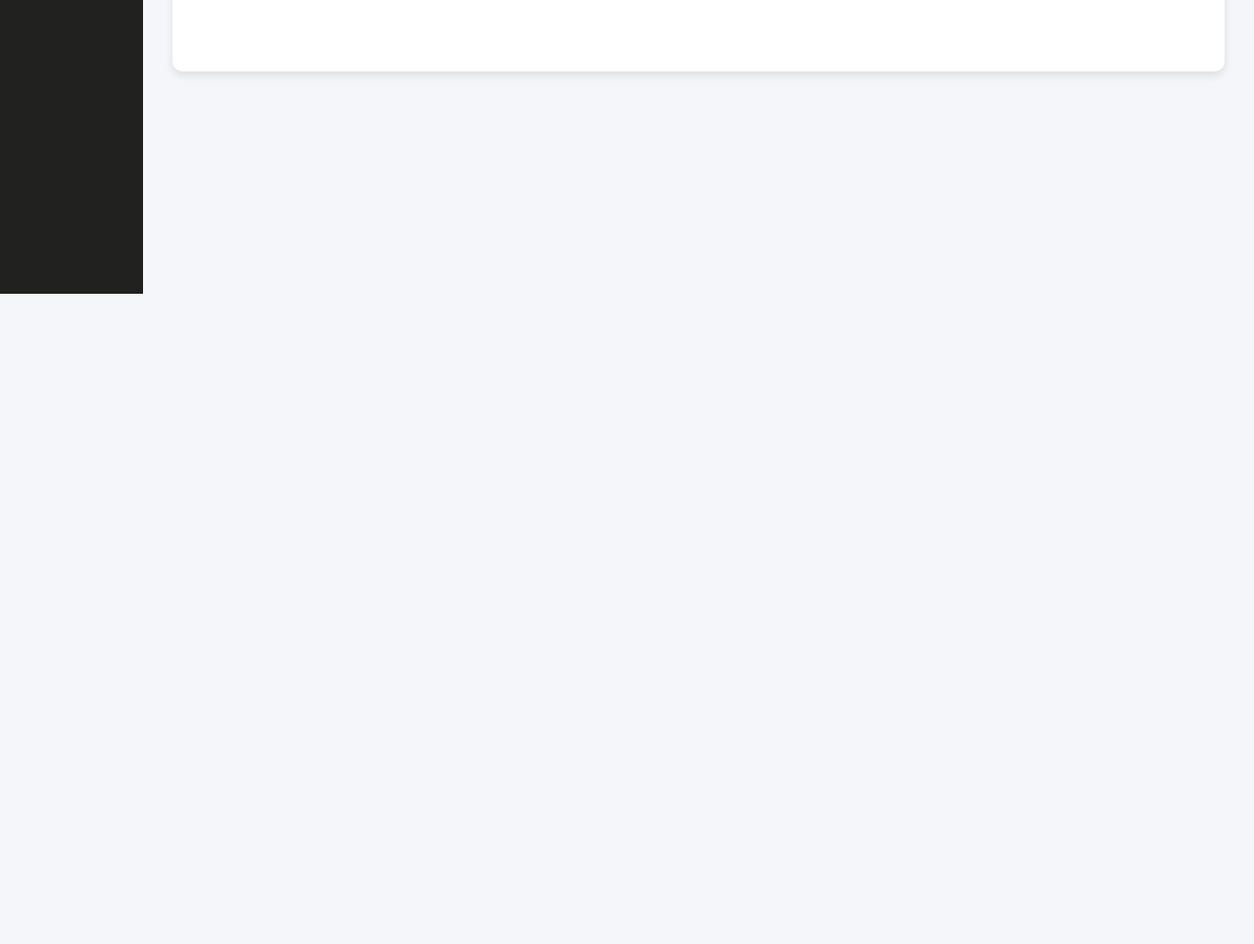
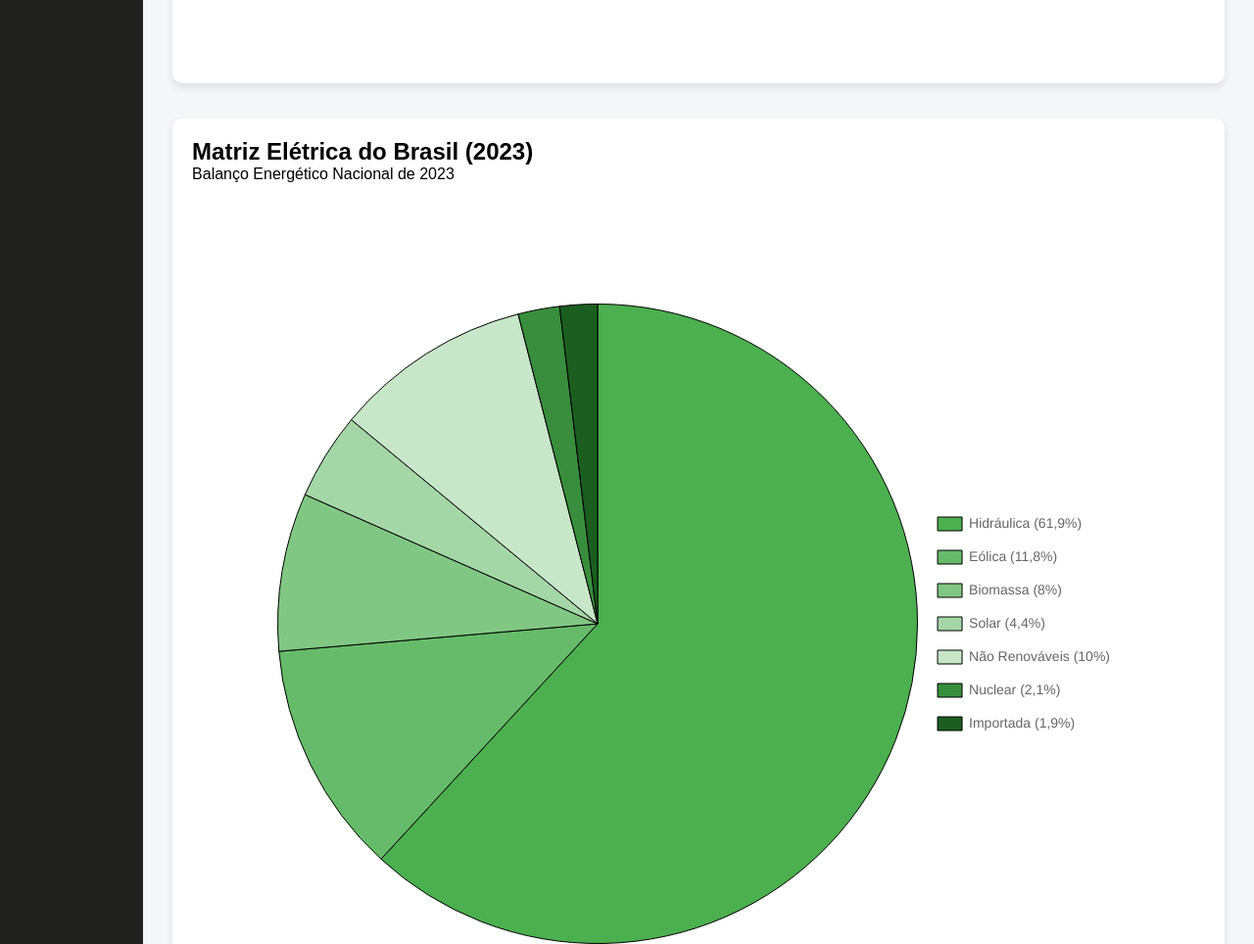
Before and after one commit to alecsandermoraes/biomassa, an Electron app: page pages/dashboard.html in a window 1280 px wide. Shown: the part 1700-2664 px from the top of the page at 98% size. Before the commit the page ends 2000 px from the top, so only its background shows below. Drawn offline with nearby package versions, Linux system fonts and the light colour scheme.

Commit message:
Gráfico da Matriz Elétrica Brasileira de 2023

```diff
--- a/pages/dashboard.html
+++ b/pages/dashboard.html
@@ -44,7 +44,7 @@
             </div>
 
             <div class="chart">
-                <h3>Gráfico de Uso da Biomassa no Brasil</h3>
+                <h2>Gráfico de Uso da Biomassa no Brasil</h2>
                 <p>CCEE e Unica (com dados do MME)</p>
                 <canvas id="myChart" width="400" height="150"></canvas>
             </div>
@@ -52,9 +52,17 @@
             <br><br>
 
             <div class="chart">
-                <h3>Matriz Energética do Brasil (2023)</h3>
+                <h2>Matriz Energética do Brasil (2023)</h2>
                 <p>Balanço Energético de 2023 - Ministério de Minas e Energia</p>
                 <canvas id="energyPieChart" width="900" height="600" style="margin: auto; display: block;"></canvas>
+            </div>
+
+            <br><br>
+
+            <div class="chart">
+                <h2>Matriz Elétrica do Brasil (2023)</h2>
+                <p>Balanço Energético Nacional de 2023</p>
+                <canvas id="energyPieChart2" width="900" height="600" style="margin: auto; display: block;"></canvas>
             </div>
         </div>
     </div>
--- a/scripts/dashboard.js
+++ b/scripts/dashboard.js
@@ -100,3 +100,74 @@ const energyPieChart = new Chart(ctx2, {
         }
     }
 });
+
+const ctx3 = document.getElementById('energyPieChart2').getContext('2d');
+const energyPieChart2 = new Chart(ctx3, {
+    type: 'pie',
+    data: {
+        labels: [
+            'Hidráulica (61,9%)',
+            'Eólica (11,8%)',
+            'Biomassa (8%)',
+            'Solar (4,4%)',
+            'Não Renováveis (10%)',
+            'Nuclear (2,1%)',
+            'Importada (1,9%)',
+        ],
+
+        datasets: [{
+            label: 'Uso de Energia (%)',
+            data: [61.9, 11.8, 8.0, 4.4, 10.0, 2.1, 1.9],
+            backgroundColor: [
+                '#4CAF50',
+                '#66BB6A',
+                '#81C784',
+                '#A5D6A7',
+                '#C8E6C9',
+                '#388E3C',
+                '#1B5E20',
+                '#AEEEEE',
+                '#B2DFDB',
+                '#7CB342',
+                '#9CCC65',
+            ],
+
+            borderWidth: 1,
+            borderColor: '#000000',
+        }]
+    },
+
+    options: {
+        responsive: true,
+        layout: {
+            padding: {
+                top: 20,
+                right: 20,
+                bottom: 20,
+                left: 20,
+            },
+        },
+
+        plugins: {
+            legend: {
+                display: true,
+                position: 'right',
+                labels: {
+                    boxWidth: 25,
+                    padding: 20,
+                    font: {
+                        size: 14,
+                    }
+                }
+            },
+
+            tooltip: {
+                callbacks: {
+                    label: function(tooltipItem) {
+                        return `${tooltipItem.label}: ${tooltipItem.raw.toFixed(1)}%`;
+                    }
+                }
+            }
+        }
+    }
+});
--- a/styles/dashboard.css
+++ b/styles/dashboard.css
@@ -24,7 +24,7 @@ body {
     flex-direction: column;
     justify-content: space-between;
     max-width: 100%;
-    height: 2000px;
+    height: 3030px;
     display: block;
     margin-top: 0px;
     margin-bottom: -10%;
```
